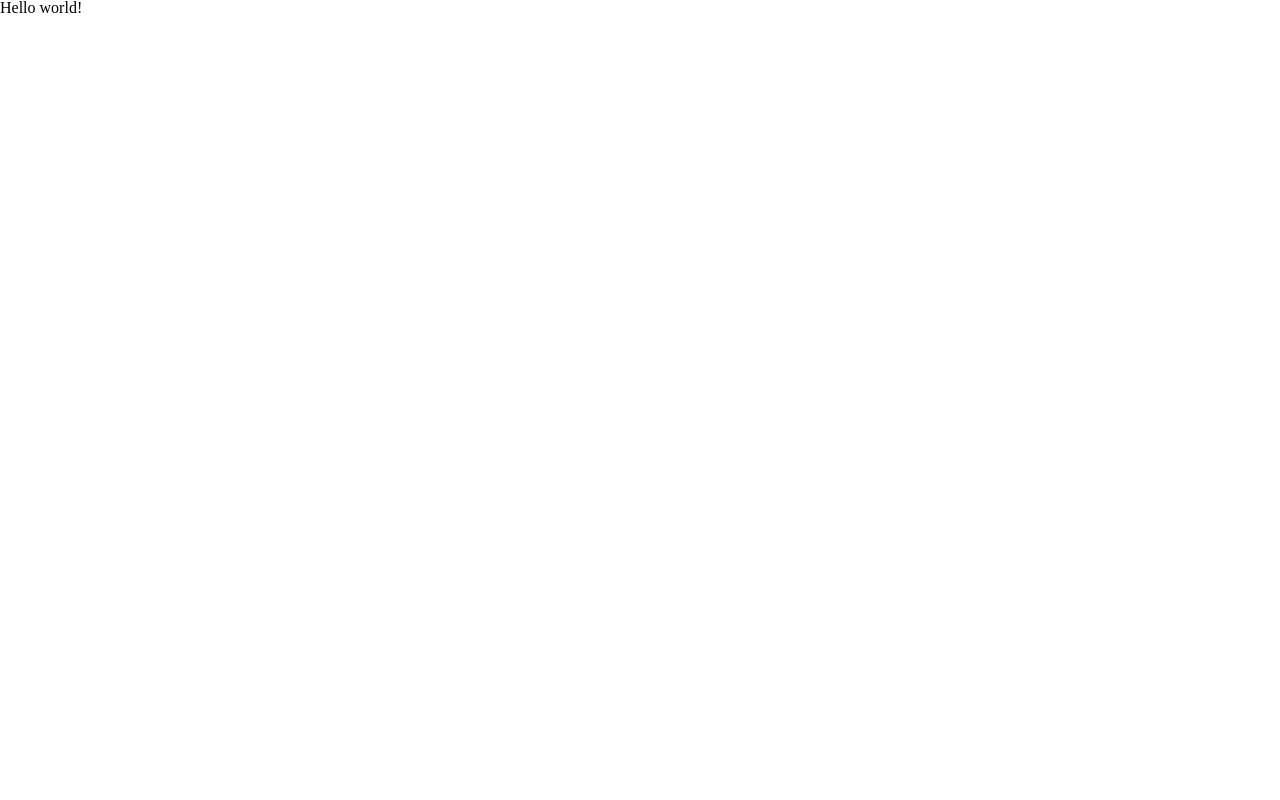
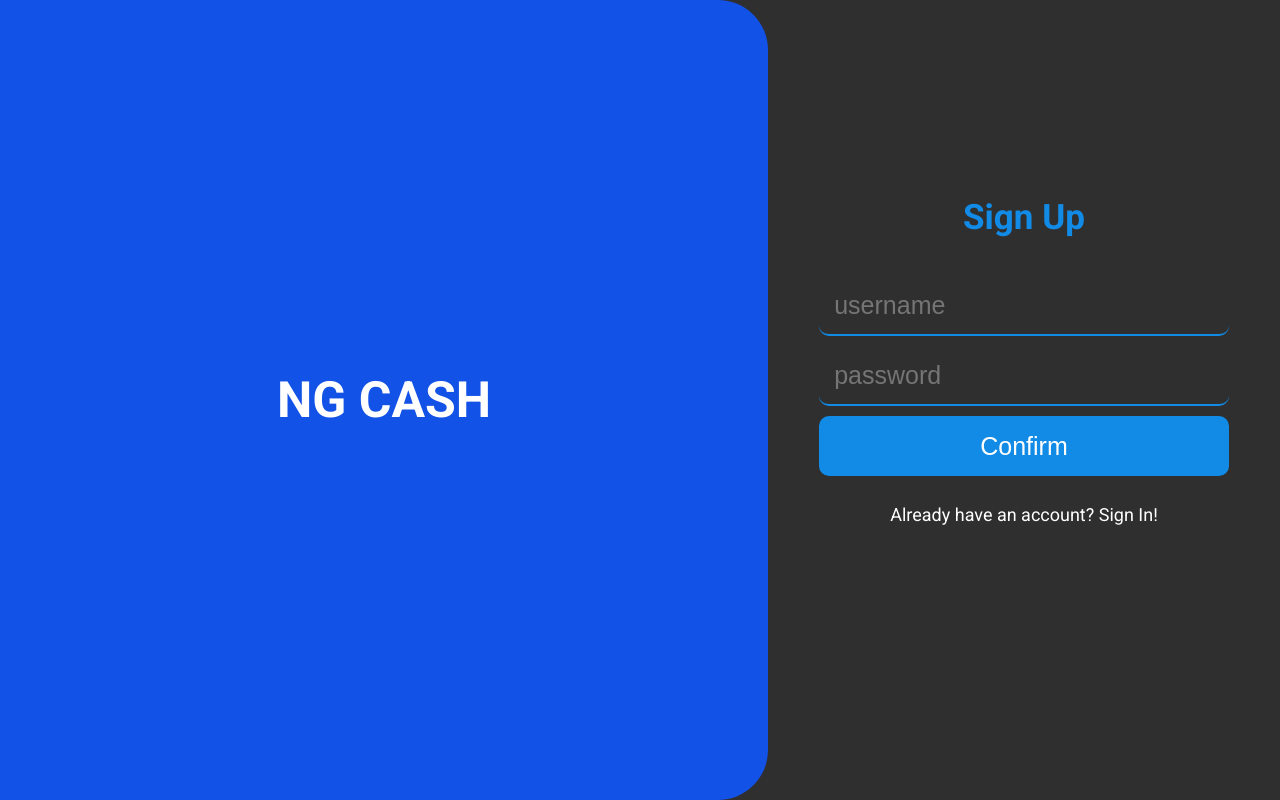
Before and after one commit to LucasPerroni/ngcash-project, a React (Create React App) app in the folder front-end/: page / in a window 1280 px wide. Built offline with nearby package versions, Linux system fonts and the light colour scheme.

Commit message:
feat: frontend - signin and signup layout

```diff
--- a/front-end/public/index.html
+++ b/front-end/public/index.html
@@ -12,6 +12,10 @@
     <link rel="apple-touch-icon" href="%PUBLIC_URL%/logo192.png" />
     <link rel="manifest" href="%PUBLIC_URL%/manifest.json" />
     <title>NG.CASH Project</title>
+
+    <link rel="preconnect" href="https://fonts.googleapis.com">
+    <link rel="preconnect" href="https://fonts.gstatic.com" crossorigin>
+    <link href="https://fonts.googleapis.com/css2?family=Roboto:ital,wght@0,400;0,700;1,400;1,700&display=swap" rel="stylesheet">
   </head>
   <body>
     <noscript>You need to enable JavaScript to run this app.</noscript>
--- a/front-end/src/App.js
+++ b/front-end/src/App.js
@@ -1,12 +1,14 @@
 import { BrowserRouter, Routes, Route } from "react-router-dom"
 
-import Example from "./pages/Base"
+import SignUpPage from "./pages/SignUp"
+import SignInPage from "./pages/SignIn"
 
 export default function App() {
   return (
     <BrowserRouter>
       <Routes>
-        <Route path="/" element={<Example />} />
+        <Route path="/" element={<SignUpPage />} />
+        <Route path="/sign-in" element={<SignInPage />} />
         <Route path="*" element={<h1>This page doesn't exist...</h1>} />
       </Routes>
     </BrowserRouter>
--- a/front-end/src/assets/style.css
+++ b/front-end/src/assets/style.css
@@ -1,4 +1,13 @@
+body {
+    font-family: 'Roboto', sans-serif;
+    background-color: #2f2f2f;
+}
+
 * {
     box-sizing: border-box;
     -webkit-tap-highlight-color: transparent;
+
+    --site-theme: #1252e7;
+    --site-theme-bright: #128be7;
+    --error: #fd483f;
 }
--- /dev/null
+++ b/front-end/src/components/Auth/SignIn.js
@@ -0,0 +1,53 @@
+import { useState } from "react"
+import { useNavigate } from "react-router-dom"
+
+import { Main, Logo, Auth } from "./styles"
+
+export default function SignIn() {
+  const [loading, setLoading] = useState(false)
+  const [error, setError] = useState(false)
+  const navigate = useNavigate()
+
+  function handleSubmit(e) {
+    e.preventDefault()
+  }
+
+  const inputs = [
+    { ph: "username", type: "text" },
+    { ph: "password", type: "password" },
+  ]
+
+  return (
+    <Main>
+      <Logo>
+        <h1>NG CASH</h1>
+      </Logo>
+
+      <Auth>
+        <form onSubmit={(e) => handleSubmit(e)}>
+          <h1>Sign In</h1>
+
+          {inputs.map((i) => {
+            return (
+              <input
+                placeholder={i.ph}
+                type={i.type}
+                minLength={i.ph === "password" ? 8 : 3}
+                disabled={loading ? true : false}
+                className={loading ? true : false}
+                required
+              />
+            )
+          })}
+
+          <button type="confirm" disabled={loading ? true : false} className={loading ? "loading" : ""}>
+            Confirm
+          </button>
+
+          <p onClick={() => navigate("/")}>Don't have an account? Sign Up!</p>
+          {error ? <p className="error">Failed to Sign In</p> : <></>}
+        </form>
+      </Auth>
+    </Main>
+  )
+}
--- /dev/null
+++ b/front-end/src/components/Auth/SignUp.js
@@ -0,0 +1,53 @@
+import { useState } from "react"
+import { useNavigate } from "react-router-dom"
+
+import { Main, Logo, Auth } from "./styles"
+
+export default function SignUp() {
+  const [loading, setLoading] = useState(false)
+  const [error, setError] = useState(false)
+  const navigate = useNavigate()
+
+  function handleSubmit(e) {
+    e.preventDefault()
+  }
+
+  const inputs = [
+    { ph: "username", type: "text" },
+    { ph: "password", type: "password" },
+  ]
+
+  return (
+    <Main>
+      <Logo>
+        <h1>NG CASH</h1>
+      </Logo>
+
+      <Auth>
+        <form onSubmit={(e) => handleSubmit(e)}>
+          <h1>Sign Up</h1>
+
+          {inputs.map((i) => {
+            return (
+              <input
+                placeholder={i.ph}
+                type={i.type}
+                minLength={i.ph === "password" ? 8 : 3}
+                disabled={loading ? true : false}
+                className={loading ? true : false}
+                required
+              />
+            )
+          })}
+
+          <button type="confirm" disabled={loading ? true : false} className={loading ? "loading" : ""}>
+            Confirm
+          </button>
+
+          <p onClick={() => navigate("/sign-in")}>Already have an account? Sign In!</p>
+          {error ? <p className="error">Failed to Sign Up</p> : <></>}
+        </form>
+      </Auth>
+    </Main>
+  )
+}
--- /dev/null
+++ b/front-end/src/components/Auth/styles.js
@@ -0,0 +1,109 @@
+import styled from "styled-components"
+
+export const Main = styled.main`
+  position: absolute;
+  width: 100%;
+  height: 100%;
+
+  display: flex;
+  justify-content: space-between;
+`
+
+export const Logo = styled.section`
+  background-color: var(--site-theme);
+  width: 60%;
+  border-radius: 0 50px 50px 0;
+
+  display: flex;
+  justify-content: center;
+  align-items: center;
+
+  h1 {
+    font-size: 50px;
+    font-weight: bold;
+    color: white;
+  }
+`
+
+export const Auth = styled.section`
+  width: 40%;
+
+  display: flex;
+  justify-content: center;
+
+  form {
+    position: relative;
+
+    display: flex;
+    flex-direction: column;
+    align-items: center;
+    justify-content: center;
+
+    width: 80%;
+
+    *:not(h1, p) {
+      margin-bottom: 10px;
+      width: 100%;
+      height: 60px;
+
+      font-size: 25px;
+      border-radius: 10px;
+      transition: all 0.3s;
+
+      outline: none;
+      border: none;
+    }
+
+    h1 {
+      position: absolute;
+      top: 25%;
+
+      font-size: 35px;
+      font-weight: bold;
+      color: var(--site-theme-bright);
+    }
+
+    input {
+      padding: 15px;
+      background-color: transparent;
+      color: #ffffff;
+
+      border-bottom: 2px solid var(--site-theme-bright);
+    }
+
+    button {
+      background-color: var(--site-theme-bright);
+      color: #ffffff;
+
+      cursor: pointer;
+    }
+
+    p:not(.error) {
+      color: #ffffff;
+      font-size: 18px;
+
+      text-align: center;
+      margin-top: 20px;
+      cursor: pointer;
+    }
+
+    p:hover:not(.error) {
+      text-decoration: underline;
+    }
+
+    .error {
+      position: absolute;
+      bottom: 20%;
+
+      font-size: 30px;
+      font-weight: bold;
+      color: var(--error);
+      text-align: center;
+    }
+
+    .loading {
+      opacity: 0.6;
+      cursor: default;
+    }
+  }
+`
--- a/front-end/src/pages/Base.js
+++ /dev/null
@@ -1,7 +0,0 @@
-export default function Example() {
-  return (
-    <>
-      <h1>Hello world!</h1>
-    </>
-  )
-}
--- /dev/null
+++ b/front-end/src/pages/SignIn.js
@@ -0,0 +1,5 @@
+import SignIn from "../components/Auth/SignIn"
+
+export default function SignInPage() {
+  return <SignIn />
+}
--- /dev/null
+++ b/front-end/src/pages/SignUp.js
@@ -0,0 +1,5 @@
+import SignUp from "../components/Auth/SignUp"
+
+export default function SignUpPage() {
+  return <SignUp />
+}
```
Also changed, not shown: front-end/src/components/delete_me.txt (deleted), 1 other file (tests, documents, lock files or other folders).
